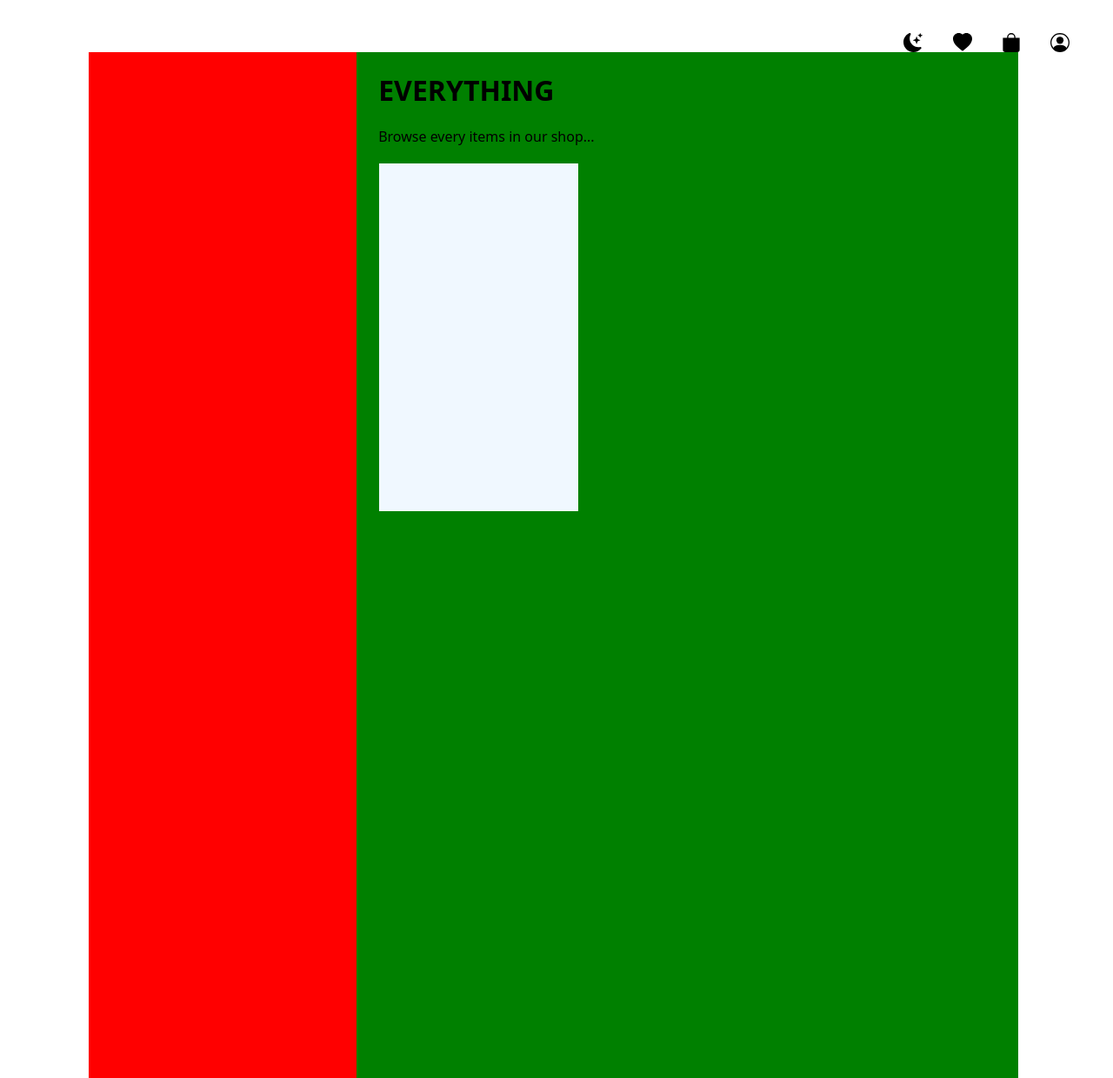
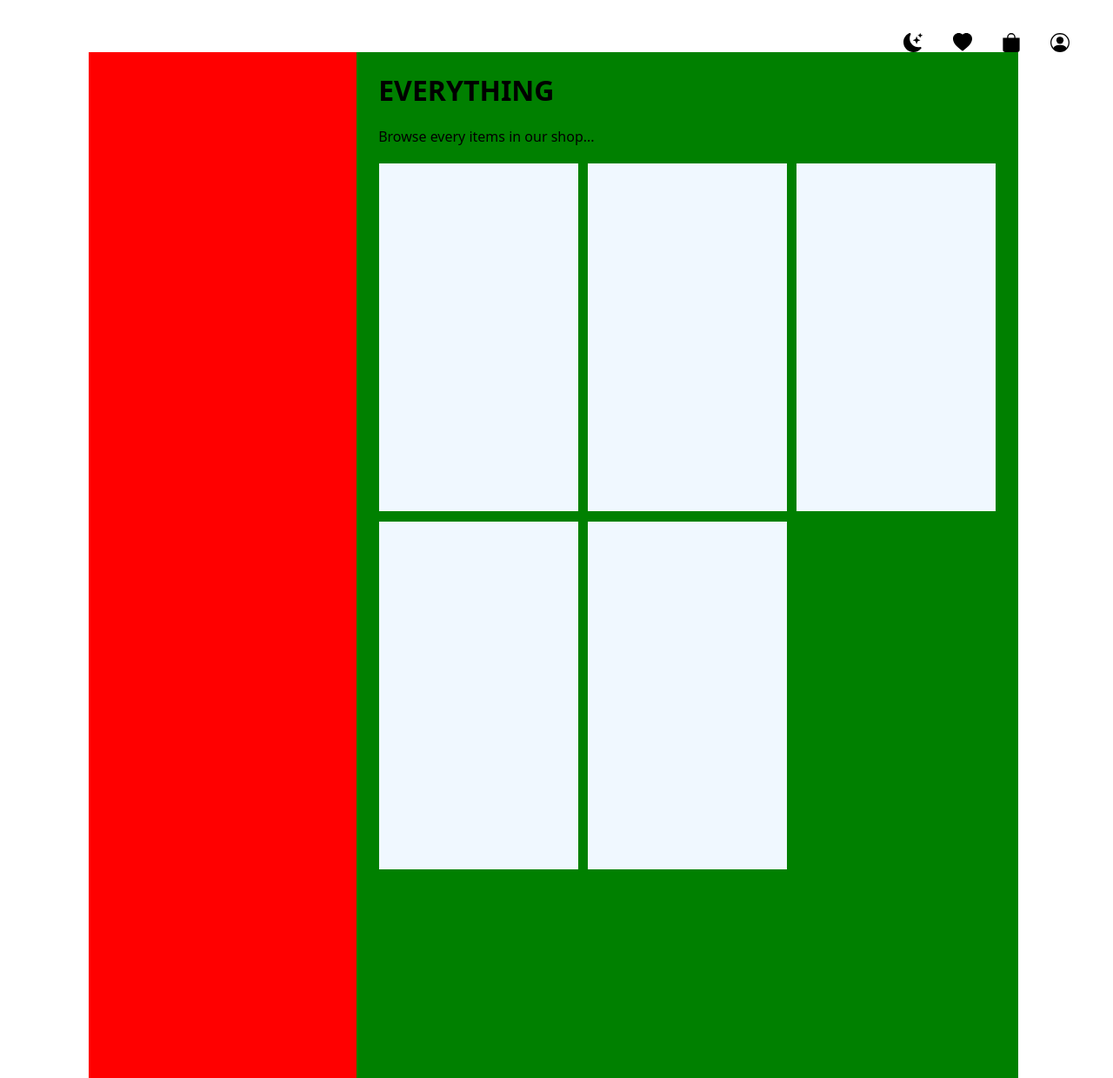
Before and after one commit to AshiniR/L1S2-Web-development-group-project, a PHP site: page /everything/everything.php in a window 1280 px wide. Shown: the part 105-1345 px from the top of the page at 87% size. Run offline with PHP 8.4, Linux system fonts and the light colour scheme.

Commit message:
modified

```diff
--- a/everything/everything.php
+++ b/everything/everything.php
@@ -27,6 +27,10 @@
             <div class="items">
 
                 <div class="item-box"></div>
+                <div class="item-box"></div>
+                <div class="item-box"></div>
+                <div class="item-box"></div>
+                <div class="item-box"></div>
 
             </div>
         </div>
```
